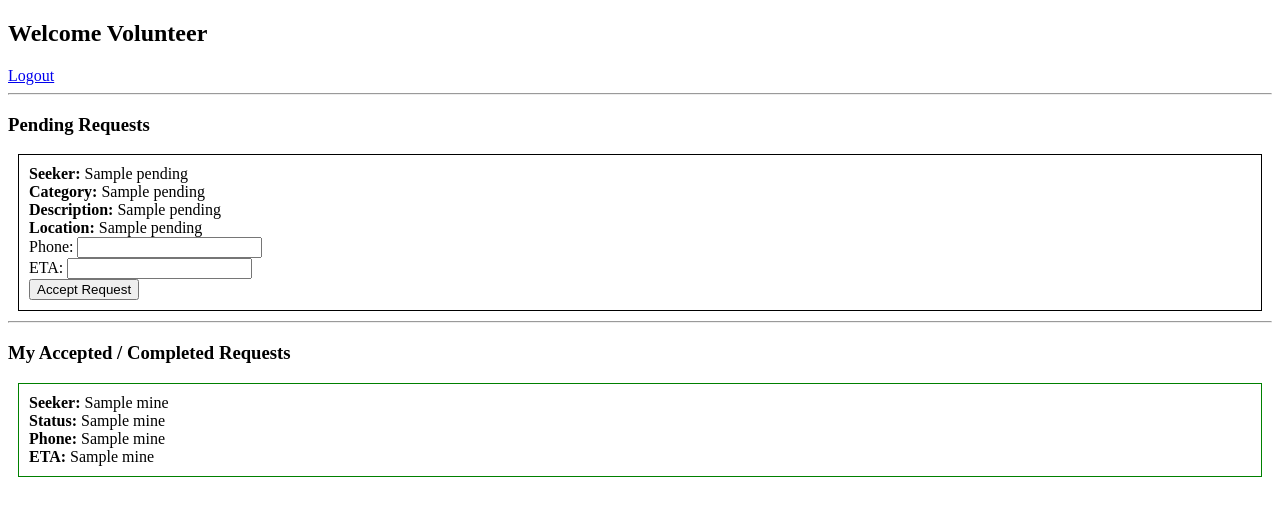
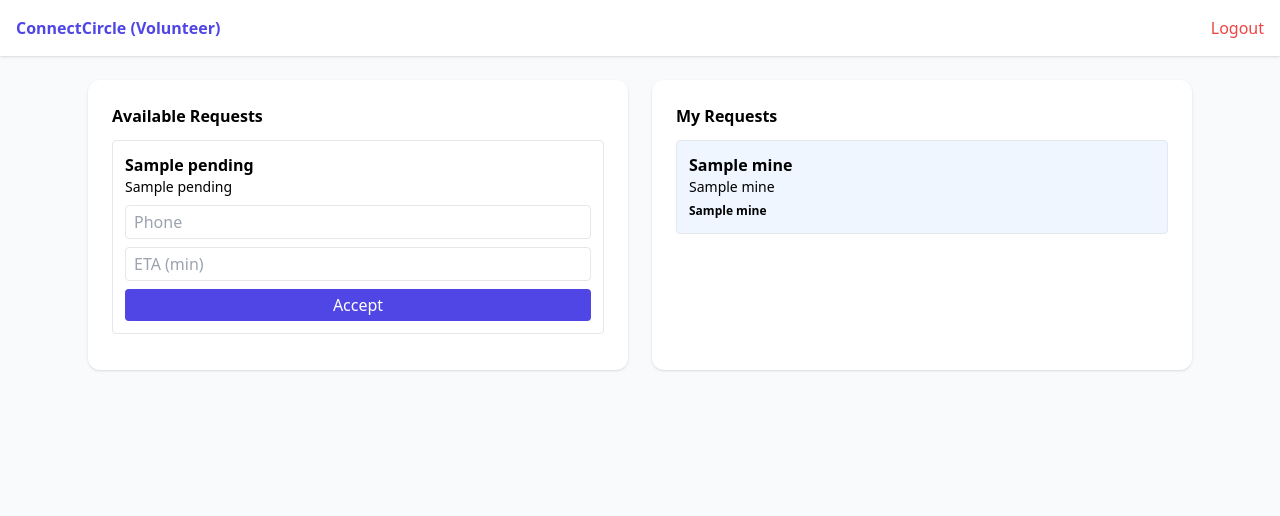
Before and after one commit to PriyankaSrvce/ConnectCircle, a Flask app: template templates/volunteer.html in a window 1280 px wide. Shown: the top 516 px of the page. Run offline with Flask 3, Linux system fonts and the light colour scheme; the template is opened without the code that fills it: most values are stand-ins (such as "Sample title", 1, 10 or a date in 2020); some libraries are stand-ins or nearby versions.

Commit message:
Final ConnectCircle prototype

```diff
--- a/templates/volunteer.html
+++ b/templates/volunteer.html
@@ -2,71 +2,81 @@
 <html>
 <head>
   <title>Volunteer Dashboard</title>
+  <script src="https://cdn.tailwindcss.com"></script>
 </head>
-<body>
-<h2>Welcome Volunteer</h2>
-<a href="/logout">Logout</a>
+<body class="bg-gray-50">
 
-<hr>
+<nav class="bg-white shadow p-4 flex justify-between">
+  <h1 class="font-bold text-indigo-600">ConnectCircle (Volunteer)</h1>
+  <a href="/logout" class="text-red-500">Logout</a>
+</nav>
 
-<h3>Pending Requests</h3>
+<div class="max-w-6xl mx-auto p-6 grid md:grid-cols-2 gap-6">
+
+<!-- AVAILABLE REQUESTS -->
+<div class="bg-white p-6 rounded-xl shadow">
+  <h2 class="font-bold mb-3">Available Requests</h2>
 
   {% for r in pending %}
-<div style="border:1px solid black; padding:10px; margin:10px;">
-    <b>Seeker:</b> {{ r[1] }} <br>
-    <b>Category:</b> {{ r[2] }} <br>
-    <b>Description:</b> {{ r[3] }} <br>
-    <b>Location:</b> {{ r[4] }} <br>
+  <form method="POST" class="border p-3 mb-3 rounded">
+    <b>{{ r[2] }}</b>
 
     {% if r[5] == 1 %}
-        <span style="color:red;"><b>EMERGENCY</b></span><br>
-        <small>Reason: {{ r[13] }}</small><br>
+      <span class="text-red-600 text-xs ml-2">EMERGENCY</span>
+      <p class="text-xs text-red-500 mt-1">Reason: {{ r[13] }}</p>
     {% endif %}
 
-    <form method="POST">
+    <p class="text-sm">{{ r[3] }}</p>
+
+    <!-- REQUIRED HIDDEN FIELDS -->
     <input type="hidden" name="action" value="accept">
     <input type="hidden" name="id" value="{{ r[0] }}">
 
-        Phone:
-        <input type="text" name="phone" required><br>
+    <input name="phone" placeholder="Phone" required
+      class="w-full border mt-2 px-2 py-1 rounded">
 
-        ETA:
-        <input type="text" name="eta" required><br>
+    <input name="eta" placeholder="ETA (min)" required
+      class="w-full border mt-2 px-2 py-1 rounded">
 
-        <button type="submit">Accept Request</button>
+    <button class="mt-2 w-full bg-indigo-600 text-white py-1 rounded">
+      Accept
+    </button>
   </form>
+  {% else %}
+  <p class="text-sm text-gray-500">No available requests</p>
+  {% endfor %}
 </div>
-{% else %}
-<p>No pending requests.</p>
-{% endfor %}
 
-<hr>
-
-<h3>My Accepted / Completed Requests</h3>
+<!-- MY REQUESTS -->
+<div class="bg-white p-6 rounded-xl shadow">
+  <h2 class="font-bold mb-3">My Requests</h2>
 
   {% for r in mine %}
-<div style="border:1px solid green; padding:10px; margin:10px;">
-    <b>Seeker:</b> {{ r[1] }} <br>
-    <b>Status:</b> {{ r[6] }} <br>
-    <b>Phone:</b> {{ r[8] }} <br>
-    <b>ETA:</b> {{ r[9] }} <br>
+  <div class="border p-3 mb-2 rounded bg-blue-50">
+    <b>{{ r[2] }}</b>
+    <p class="text-sm">{{ r[3] }}</p>
+    <span class="text-xs font-semibold">{{ r[6] }}</span>
 
     {% if r[6] == "Accepted" %}
-    <form method="POST">
+    <form method="POST" class="mt-2">
       <input type="hidden" name="action" value="complete">
       <input type="hidden" name="id" value="{{ r[0] }}">
-        <button type="submit">Mark as Completed</button>
+      <button class="bg-green-600 text-white px-3 py-1 rounded text-sm">
+        Mark as Completed
+      </button>
     </form>
     {% endif %}
 
     {% if r[6] == "Completed" and r[12] == 1 %}
-        <p><b>Rating:</b> {{ r[10] }}/5</p>
-        <p><b>Feedback:</b> {{ r[11] }}</p>
+      <p class="text-xs mt-1">⭐ Rating: {{ r[10] }}/5</p>
+      <p class="text-xs text-gray-600">{{ r[11] }}</p>
     {% endif %}
   </div>
   {% else %}
-<p>No accepted requests yet.</p>
+  <p class="text-sm text-gray-500">No accepted requests yet</p>
   {% endfor %}
+</div>
 
+</div>
 </body>
 </html>
```
Also changed, not shown: database.db (deleted). Lines whose indentation alone changed are shown as unchanged.
